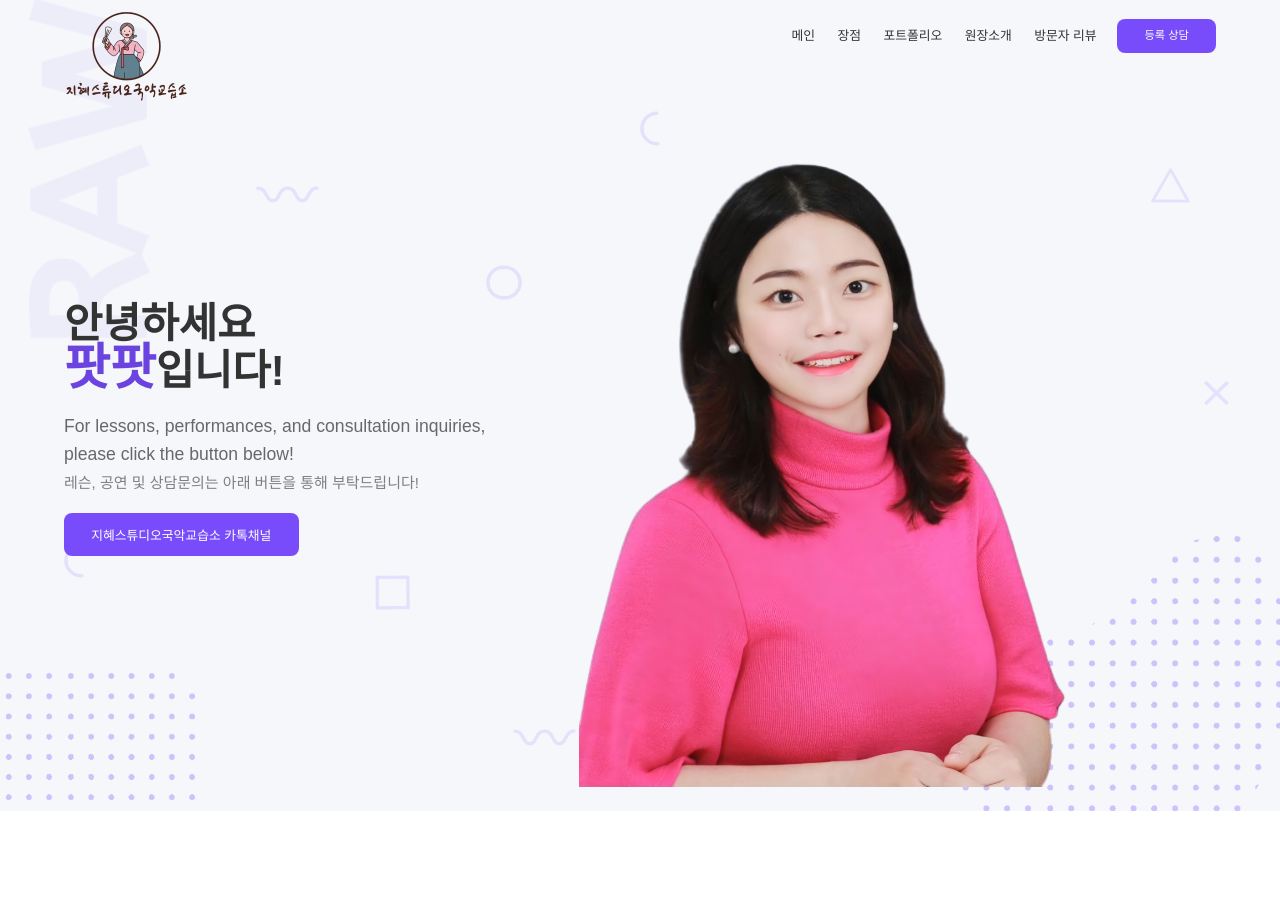
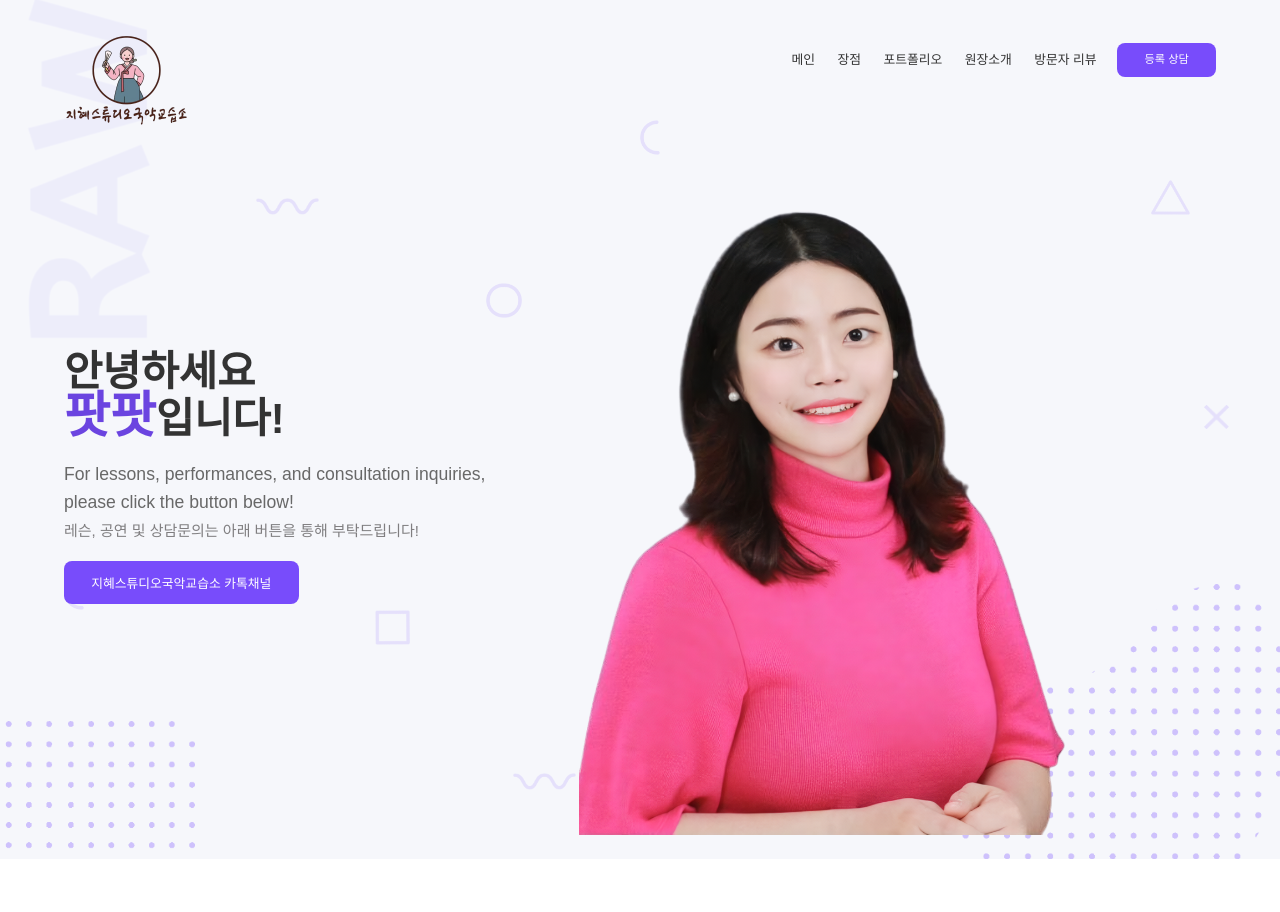
Before and after one commit to eprmaster04/jihyegukak, a plain HTML site: page index.html in a window 1280 px wide. Shown: the top 912 px of the page. Drawn offline with nearby package versions, Linux system fonts and the light colour scheme; a web font is replaced by a local one.

Commit message:
index.html

```diff
--- a/index.html
+++ b/index.html
@@ -13,7 +13,7 @@
       rel="stylesheet"
       href="https://cdnjs.cloudflare.com/ajax/libs/font-awesome/5.15.1/css/all.min.css"
     />
-    <link rel="stylesheet" href="css/style.css" />
+    <link rel="stylesheet" href="./css/style.css" />
   </head>
   <body>
     <main>
@@ -72,7 +72,7 @@
         </div>
 
         <nav>
-          <div class="container">
+          <div class="container" style="padding-top:3rem;">
             <div class="logo">
               <img src="./img/logo.png" alt="Logo" />
             </div>
@@ -113,7 +113,7 @@
         <!-- Main section  -->
 
         <div class="header-content">
-          <div class="container grid-2">
+          <div class="container grid-2" style="padding-top: 3rem;">
             <div class="column-1">
               <h1 class="header-title">안녕하세요</h1>
               <h1 class="header-title"><span style="font-size: larger; color: #6b44e0;">팟팟</span>입니다!</h1>
```
